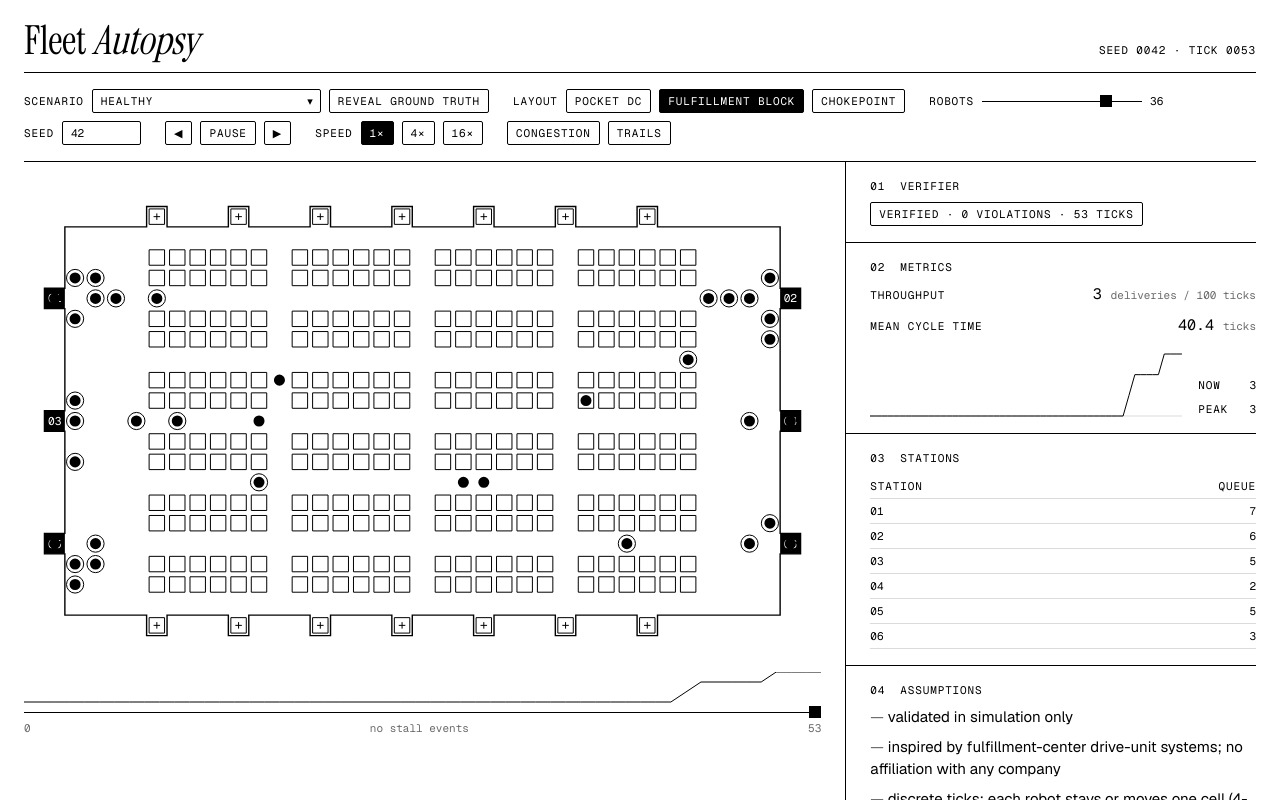
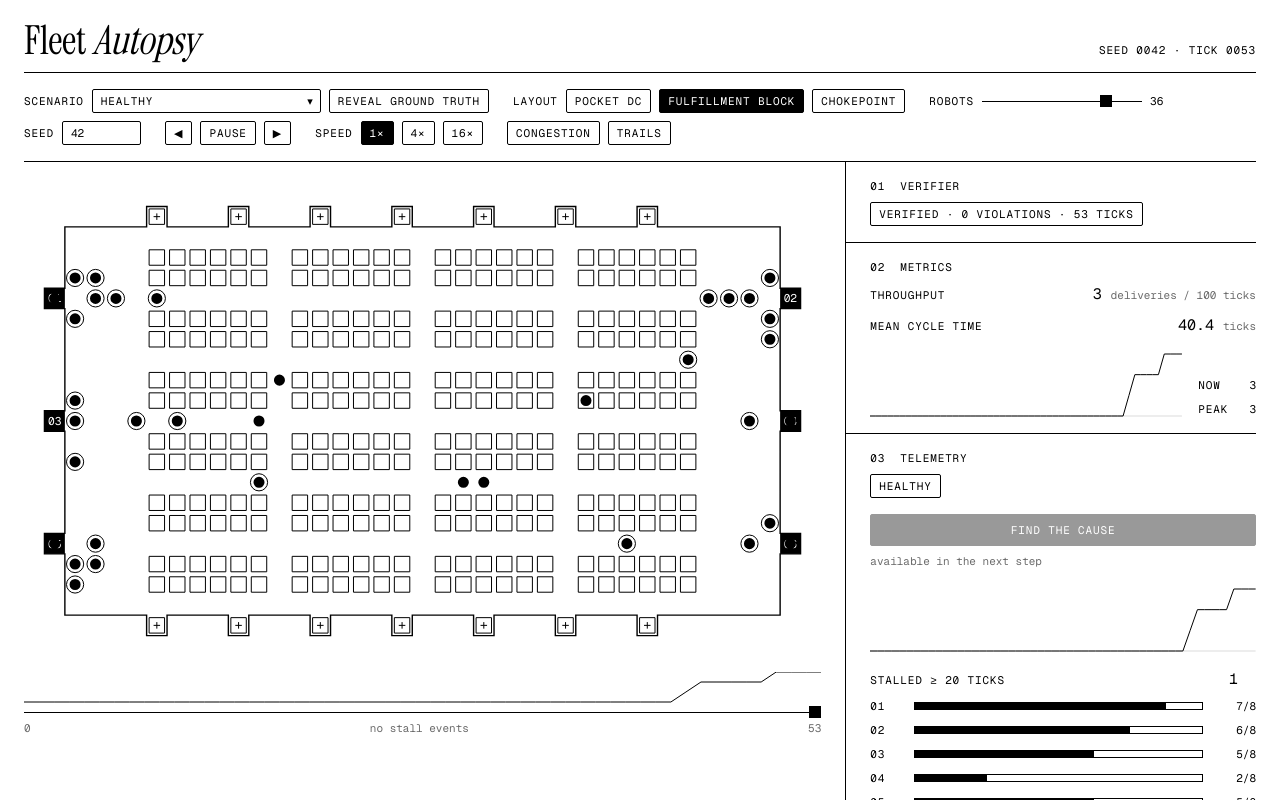
Before and after one commit to Asphar0057/Fleet-Autopsy, a React (Vite) app: page / in a window 1280 px wide. Built offline with nearby package versions, Linux system fonts and the light colour scheme.

Commit message:
add telemetry panel and jam badge

```diff
--- a/src/styles/base.css
+++ b/src/styles/base.css
@@ -1,6 +1,7 @@
 /* Base styles per .kiro/steering/design.md. Tokens live in tokens.css.
    8px grid, 1px black hairlines, no shadows, gradients, or blur, radius <= 2px.
-   The accent color is used only for alerts (violation badge, loader error) and,
+   The accent color is used only for alerts (violation badge, jam badge and its
+   onset marker, loader error) and,
    when ground truth is revealed, fault markers (canvas, scrubber ticks). */
 
 *,
@@ -459,6 +460,72 @@ input[type='range']:disabled {
   text-align: right;
 }
 
+/* ---------- Telemetry (section 03) ---------- */
+
+/* Primary: ink fill, white text (the inverted button state). */
+.btn--primary {
+  background: var(--ink);
+  color: var(--bg);
+  width: 100%;
+  min-height: 32px;
+}
+
+.find-cause {
+  margin: 16px 0;
+}
+
+.find-cause .note {
+  margin-top: 4px;
+}
+
+.telemetry-metrics {
+  margin: 16px 0 8px;
+}
+
+.queues {
+  margin: 0;
+  padding: 0;
+  list-style: none;
+  display: grid;
+  gap: 8px;
+}
+
+.queue {
+  display: grid;
+  grid-template-columns: 4ch minmax(0, 1fr) 5ch;
+  align-items: center;
+  gap: 8px;
+}
+
+.queue .value {
+  text-align: right;
+}
+
+/* 1px outlined bar, ink fill proportional to queue / queueCap. */
+.qbar {
+  display: block;
+  height: 8px;
+  border: 1px solid var(--line);
+}
+
+.qbar-fill {
+  display: block;
+  height: 100%;
+  background: var(--ink);
+}
+
+.sr-only {
+  position: absolute;
+  width: 1px;
+  height: 1px;
+  padding: 0;
+  margin: -1px;
+  overflow: hidden;
+  clip: rect(0, 0, 0, 0);
+  white-space: nowrap;
+  border: 0;
+}
+
 .assumptions {
   margin: 0;
   padding: 0;
--- a/src/ui/App.tsx
+++ b/src/ui/App.tsx
@@ -12,6 +12,8 @@ import { SCENARIOS, scenarioConfig } from '../sim/scenarios';
 import { createSim } from '../sim/sim';
 import type { Sim } from '../sim/sim';
 import type { FaultEvent, Scenario } from '../sim/types';
+import { detectJam } from '../sim/jam';
+import { createTelemetryTracker } from '../sim/telemetry';
 import { verifyRun } from '../sim/verify';
 import { badgeText } from './badge';
 import type { Badge } from './badge';
@@ -21,11 +23,13 @@ import { Panel } from './Panel';
 import { clampPlayhead, pad4, stepBack, stepForward, tickInterval } from './playback';
 import type { Speed } from './playback';
 import { Scrubber } from './Scrubber';
+import type { TelemetryView } from './TelemetryPanel';
 
 const DEFAULT_LAYOUT = 'fulfillment-block';
 const DEFAULT_SEED = 42;
 const PUBLISH_MS = 100; // React state updates at about 10 Hz
 const VERIFY_MS = 250; // re-verify the growing recording at most 4 times a second
+const TELEMETRY_MS = 250; // telemetry and jam detection at most 4 times a second (Requirement 9.4)
 const MAX_STEPS_PER_FRAME = 32; // cap catch-up after a background tab
 
 const EMPTY_SERIES = new Int16Array(0);
@@ -87,6 +91,7 @@ export function App() {
   const [playhead, setPlayhead] = useState(0);
   const [frames, setFrames] = useState(1);
   const [badge, setBadge] = useState<Badge | null>(null);
+  const [telemetry, setTelemetry] = useState<TelemetryView | null>(null);
 
   const boxRef = useRef<HTMLDivElement>(null);
   const canvasRef = useRef<HTMLCanvasElement>(null);
@@ -162,6 +167,8 @@ export function App() {
   }, [layout, robots, seed, scenario]);
   const sim = created.sim;
   const faults: readonly FaultEvent[] = sim ? sim.config.faults : NO_FAULTS;
+  // Incremental telemetry per Sim (Requirement 9.4). It reads the live recording.
+  const tracker = useMemo(() => (sim ? createTelemetryTracker(sim.recording, sim.layout) : null), [sim]);
 
   // Keep the loop's view of toggles in sync and redraw on change.
   useEffect(() => {
@@ -185,7 +192,7 @@ export function App() {
     const canvas = canvasRef.current;
     const box = boxRef.current;
     const ctx = canvas?.getContext('2d');
-    if (!sim || !canvas || !box || !ctx) return;
+    if (!sim || !tracker || !canvas || !box || !ctx) return;
     const { layout: lay } = sim;
     const r = rt.current;
     r.playhead = 0;
@@ -203,7 +210,19 @@ export function App() {
     let windows: Int32Array = new Int32Array(0);
     let windowsFrames = -1;
     setBadge(null);
+    setTelemetry(null);
     publish();
+
+    // Telemetry up to the playhead, then detection on it. The tracker reuses its
+    // arrays, so copy what React keeps. A backward seek recounts from 0.
+    const S = sim.recording.stations;
+    const updateTelemetry = (ph: number) => {
+      const tel = tracker.advance(ph);
+      const jam = detectJam(sim.recording, lay, ph, tel);
+      const queues: number[] = new Array<number>(S);
+      for (let s = 0; s < S; s++) queues[s] = tel.queueLen[ph * S + s];
+      setTelemetry({ upTo: ph, throughput: tel.throughput.slice(), stalled20: tel.stalled20[ph], queues, jam });
+    };
 
     const draw = () => {
       const rec = sim.recording;
@@ -255,6 +274,8 @@ export function App() {
     let lastPublish = -Infinity;
     let lastVerify = -Infinity;
     let verifiedFrames = -1;
+    let lastTelemetry = -Infinity;
+    let telemetryAt = -1;
     let raf = 0;
     const frame = (now: number) => {
       const dt = now - last;
@@ -287,6 +308,11 @@ export function App() {
         verifiedFrames = rec.frames;
         setBadge(badgeText(verifyRun(rec, lay, simFaults).length, sim.tick));
       }
+      if (r.playhead !== telemetryAt && now - lastTelemetry >= TELEMETRY_MS) {
+        lastTelemetry = now;
+        telemetryAt = r.playhead;
+        updateTelemetry(telemetryAt);
+      }
       raf = requestAnimationFrame(frame);
     };
     raf = requestAnimationFrame(frame);
@@ -296,7 +322,7 @@ export function App() {
       cancelAnimationFrame(raf);
       observer.disconnect();
     };
-  }, [sim, publish]);
+  }, [sim, tracker, publish]);
 
   const seek = useCallback(
     (t: number) => {
@@ -475,6 +501,7 @@ export function App() {
           frames={shownFrames}
           series={series}
           badge={badge}
+          telemetry={telemetry}
           error={error}
         />
       </main>
--- a/src/ui/Panel.tsx
+++ b/src/ui/Panel.tsx
@@ -1,5 +1,6 @@
-// Right-hand panel (Requirement 6.5, 6.6, 7.5, 9.6, 9.9): verifier badge,
-// metrics at the playhead with a throughput sparkline, station queues, assumptions.
+// Right-hand panel (Requirement 6.5, 6.6, 7.5, 9.6, 9.9; Spec 2 D20): verifier
+// badge, metrics at the playhead with a throughput sparkline, telemetry and jam
+// badge, station queues, assumptions.
 import { useMemo } from 'react';
 import type { Layout } from '../sim/layout';
 import { meanCycleTime, queueLengths, THROUGHPUT_WINDOW } from '../sim/metrics';
@@ -7,17 +8,21 @@ import type { Recording } from '../sim/recorder';
 import { stationLabel } from '../render/labels';
 import type { Badge } from './badge';
 import { maxOf, polylinePoints } from './sparkline';
+import { TelemetryPanel } from './TelemetryPanel';
+import type { TelemetryView } from './TelemetryPanel';
 
 const SPARK_W = 240;
 const SPARK_H = 64;
 
 const ASSUMPTIONS = [
-  'validated in simulation only',
+  'simulation only; results are not validated on real fleets',
+  'faults are injected with known ground truth',
+  'detection thresholds are fixed and were not tuned on the evaluation scenarios beyond the healthy baselines',
   'inspired by fulfillment-center drive-unit systems; no affiliation with any company',
   'discrete ticks; each robot stays or moves one cell (4-neighborhood)',
   'service takes 8–14 ticks, drawn from the seeded rng',
   'one robot at a station and its access cell at a time',
-  'chargers drawn, unused in this version (no battery model)',
+  'battery and charging cut on purpose; chargers are drawn and unused',
   `throughput = deliveries in the last ${THROUGHPUT_WINDOW} ticks`,
 ];
 
@@ -30,10 +35,12 @@ export interface PanelProps {
   /** throughputSeries over 0..frames-1; its prefix up to the playhead is the series at the playhead. */
   series: Int16Array;
   badge: Badge | null;
+  /** Telemetry and jam detection, published about 4 times a second. */
+  telemetry: TelemetryView | null;
   error: string | null;
 }
 
-export function Panel({ layout, rec, playhead, frames, series, badge, error }: PanelProps) {
+export function Panel({ layout, rec, playhead, frames, series, badge, telemetry, error }: PanelProps) {
   const ready = rec !== null && playhead < frames && playhead < rec.frames;
 
   const metrics = useMemo(() => {
@@ -134,8 +141,10 @@ export function Panel({ layout, rec, playhead, frames, series, badge, error }: P
         )}
       </section>
 
+      <TelemetryPanel view={telemetry} queueCap={layout ? layout.queueCap : 0} />
+
       <section className="section">
-        <h2 className="label">03&nbsp;&nbsp;STATIONS</h2>
+        <h2 className="label">04&nbsp;&nbsp;STATIONS</h2>
         {metrics && layout ? (
           <table className="stations mono">
             <thead>
@@ -159,7 +168,7 @@ export function Panel({ layout, rec, playhead, frames, series, badge, error }: P
       </section>
 
       <section className="section">
-        <h2 className="label">04&nbsp;&nbsp;ASSUMPTIONS</h2>
+        <h2 className="label">05&nbsp;&nbsp;ASSUMPTIONS</h2>
         <ul className="assumptions">
           {ASSUMPTIONS.map((a) => (
             <li key={a}>{a}</li>
--- /dev/null
+++ b/src/ui/TelemetryPanel.tsx
@@ -0,0 +1,137 @@
+// Panel section 03 TELEMETRY (Requirement 9.1 to 9.3): jam badge, the disabled
+// "Find the cause" button (Spec 3 seam), throughput sparkline with the detected
+// onset in accent, stalled count, and per-station queue bars.
+import { useMemo } from 'react';
+import type { Jam } from '../sim/jam';
+import { STANDSTILL_SHORT } from '../sim/telemetry';
+import { stationLabel } from '../render/labels';
+import { jamBadgeText } from './jamBadge';
+import { maxOf, polylinePoints } from './sparkline';
+
+const SPARK_W = 240;
+const SPARK_H = 64;
+
+/** Copy of the tracker output that React keeps (the tracker overwrites its arrays). */
+export interface TelemetryView {
+  /** Tick the telemetry and detection cover. */
+  upTo: number;
+  /** Throughput over 0..upTo (jamWindow deliveries). */
+  throughput: Int16Array;
+  /** Robots with standstill >= 20 at upTo. */
+  stalled20: number;
+  /** Queue length per station at upTo. */
+  queues: number[];
+  jam: Jam | null;
+}
+
+export function JamBadge({ jam }: { jam: Jam | null }) {
+  const b = jamBadgeText(jam);
+  return (
+    <>
+      <p className={b.alert ? 'badge badge--alert' : 'badge'}>{b.text}</p>
+      {/* Announce state changes only, not every severity update. */}
+      <span className="sr-only" role="status">
+        {jam ? `jam detected, onset tick ${jam.onsetTick}` : 'healthy'}
+      </span>
+    </>
+  );
+}
+
+export interface TelemetryPanelProps {
+  view: TelemetryView | null;
+  queueCap: number;
+}
+
+export function TelemetryPanel({ view, queueCap }: TelemetryPanelProps) {
+  const spark = useMemo(() => {
+    if (!view) return null;
+    const n = view.throughput.length;
+    const top = Math.max(1, maxOf(view.throughput));
+    const points = polylinePoints(view.throughput, n, SPARK_W, SPARK_H - 2, top, 120, view.upTo);
+    const onset = view.jam ? (view.upTo > 0 ? (view.jam.onsetTick / view.upTo) * SPARK_W : 0) : null;
+    return { points, onset };
+  }, [view]);
+
+  return (
+    <section className="section">
+      <h2 className="label">03&nbsp;&nbsp;TELEMETRY</h2>
+      <JamBadge jam={view ? view.jam : null} />
+      <div className="find-cause">
+        <button type="button" className="btn btn--primary" disabled aria-describedby="find-cause-note">
+          Find the cause
+        </button>
+        <p id="find-cause-note" className="note">
+          available in the next step
+        </p>
+      </div>
+      {view && spark ? (
+        <>
+          <svg
+            className="sparkline"
+            viewBox={`0 0 ${SPARK_W} ${SPARK_H}`}
+            preserveAspectRatio="none"
+            role="img"
+            aria-label={
+              `telemetry throughput over ticks 0 to ${view.upTo}` +
+              (view.jam ? `, jam onset at tick ${view.jam.onsetTick}` : '')
+            }
+          >
+            <line
+              x1={0}
+              x2={SPARK_W}
+              y1={SPARK_H - 1}
+              y2={SPARK_H - 1}
+              stroke="var(--line-soft, rgba(0,0,0,.14))"
+              strokeWidth={1}
+              vectorEffect="non-scaling-stroke"
+            />
+            <polyline
+              points={spark.points}
+              transform="translate(0 1)"
+              fill="none"
+              stroke="var(--ink, #000)"
+              strokeWidth={1}
+              vectorEffect="non-scaling-stroke"
+            />
+            {spark.onset !== null && (
+              <line
+                className="onset-marker"
+                x1={spark.onset}
+                x2={spark.onset}
+                y1={0}
+                y2={SPARK_H}
+                stroke="var(--accent, #ff4a1c)"
+                strokeWidth={1}
+                vectorEffect="non-scaling-stroke"
+              />
+            )}
+          </svg>
+          <dl className="metrics telemetry-metrics">
+            <div className="metric">
+              <dt className="label">stalled ≥ {STANDSTILL_SHORT} ticks</dt>
+              <dd className="mono value">{view.stalled20}</dd>
+            </div>
+          </dl>
+          <ul className="queues mono" aria-label="station queues">
+            {view.queues.map((q, s) => (
+              <li key={s} className="queue">
+                <span className="label">{stationLabel(s)}</span>
+                <span className="qbar" aria-hidden="true">
+                  <span
+                    className="qbar-fill"
+                    style={{ width: `${queueCap > 0 ? Math.min(100, (q / queueCap) * 100) : 0}%` }}
+                  />
+                </span>
+                <span className="value">
+                  {q}/{queueCap}
+                </span>
+              </li>
+            ))}
+          </ul>
+        </>
+      ) : (
+        <p className="mono muted telemetry-empty">no data</p>
+      )}
+    </section>
+  );
+}
--- /dev/null
+++ b/src/ui/jamBadge.ts
@@ -0,0 +1,16 @@
+// Jam badge text (Requirement 9.2). Pure, no DOM.
+import type { Jam } from '../sim/jam';
+import type { Badge } from './badge';
+import { pad4 } from './playback';
+
+/**
+ * `HEALTHY` in ink, or `JAM DETECTED · ONSET T=<onset> · SEVERITY <n>%` in the
+ * accent color. The onset tick is zero-padded to 4 digits like the header tick.
+ */
+export function jamBadgeText(jam: Jam | null): Badge {
+  if (jam === null) return { text: 'HEALTHY', alert: false };
+  return {
+    text: `JAM DETECTED · ONSET T=${pad4(jam.onsetTick)} · SEVERITY ${Math.round(jam.severity * 100)}%`,
+    alert: true,
+  };
+}
```
Also changed, not shown: .kiro/specs/failures-telemetry/tasks.md, 2 other files (tests, documents, lock files or other folders).
